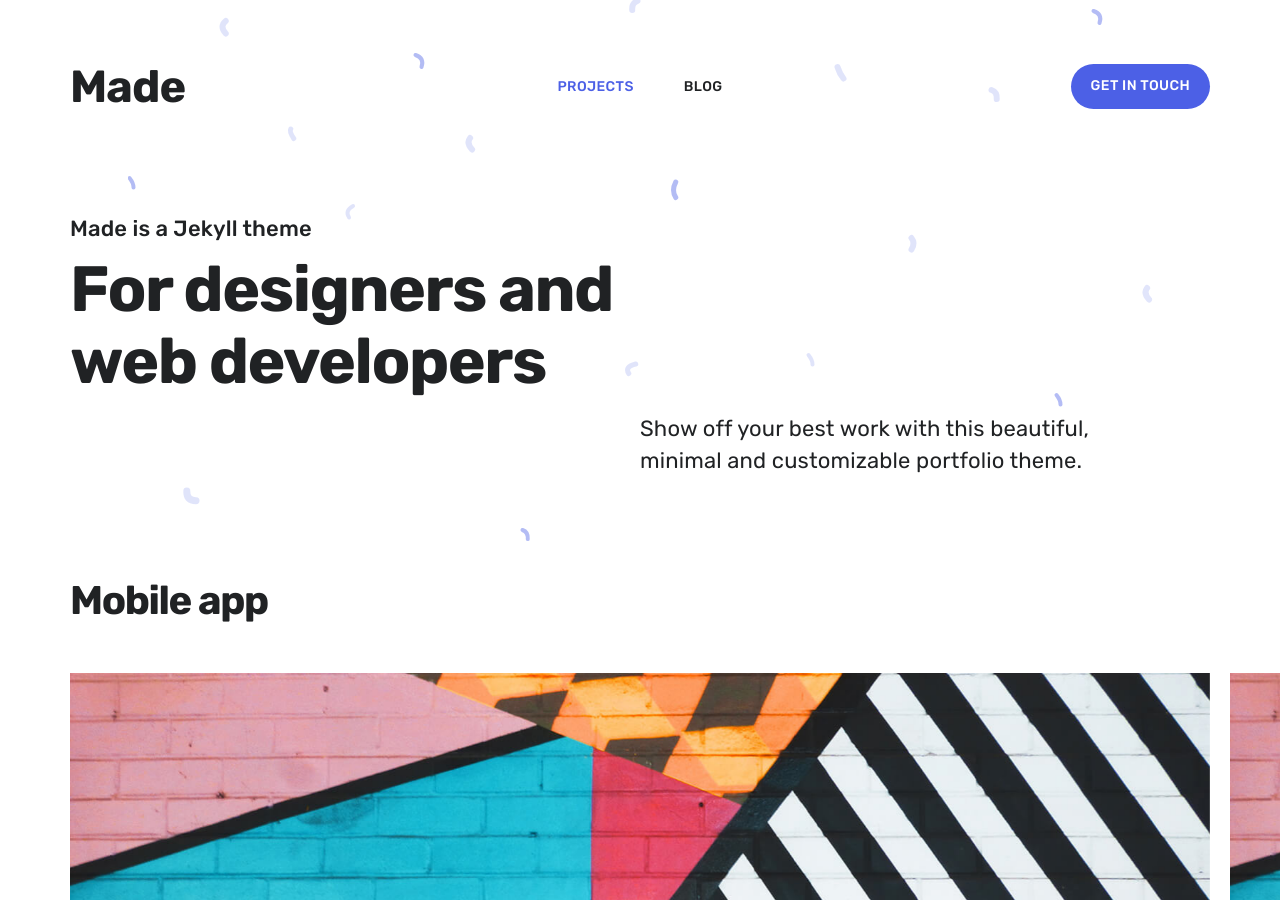
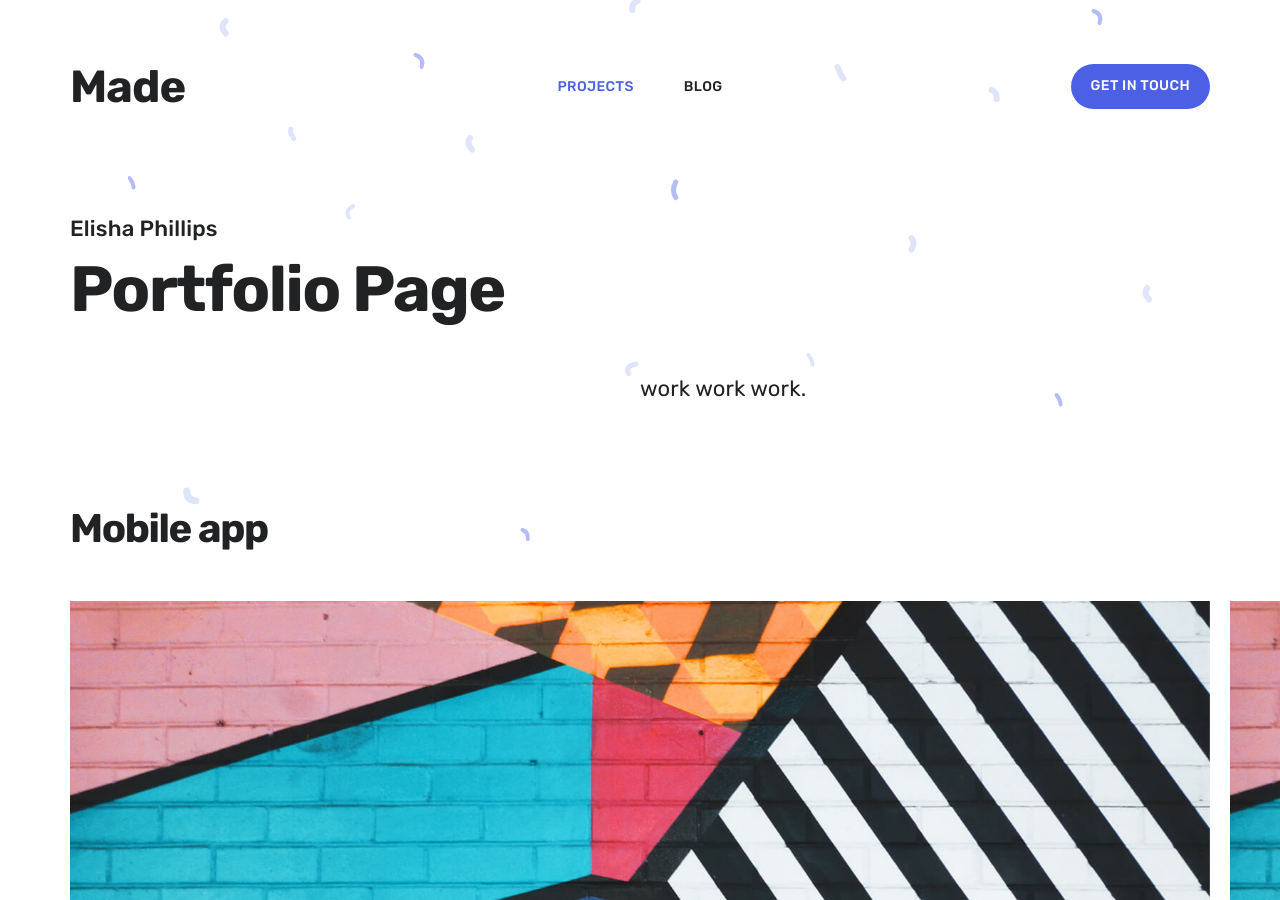
Before and after one commit to ElishaPhillips/ElishaPhillips.github.io, a Jekyll site: the page built from index.html, in a window 1280 px wide and 900 px high. Built offline with Jekyll 4.4.1, drawn with Linux system fonts in a browser that asks for light colours; nearby versions of some CDN libraries.

Commit message:
Update index.html

```diff
--- a/index.html
+++ b/index.html
@@ -1,8 +1,8 @@
 ---
 layout: default
-overtitle: Made is a Jekyll theme
-title: For designers and web developers
-description: Show off your best work with this beautiful, minimal and customizable portfolio theme.
+overtitle: Elisha Phillips
+title: Portfolio Page
+description: work work work.
 featured_image: /images/social.jpg
 ---
 
```
